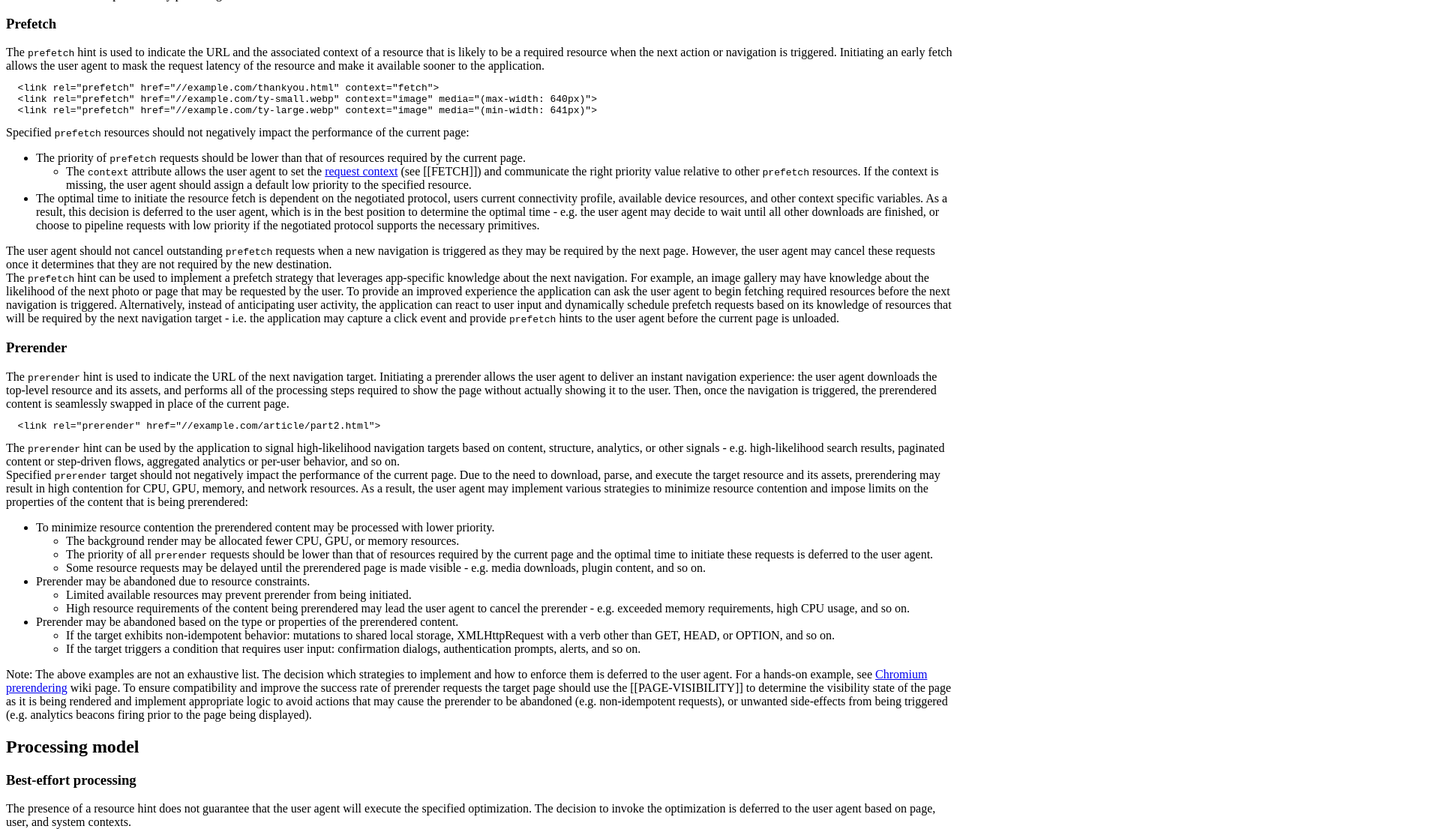
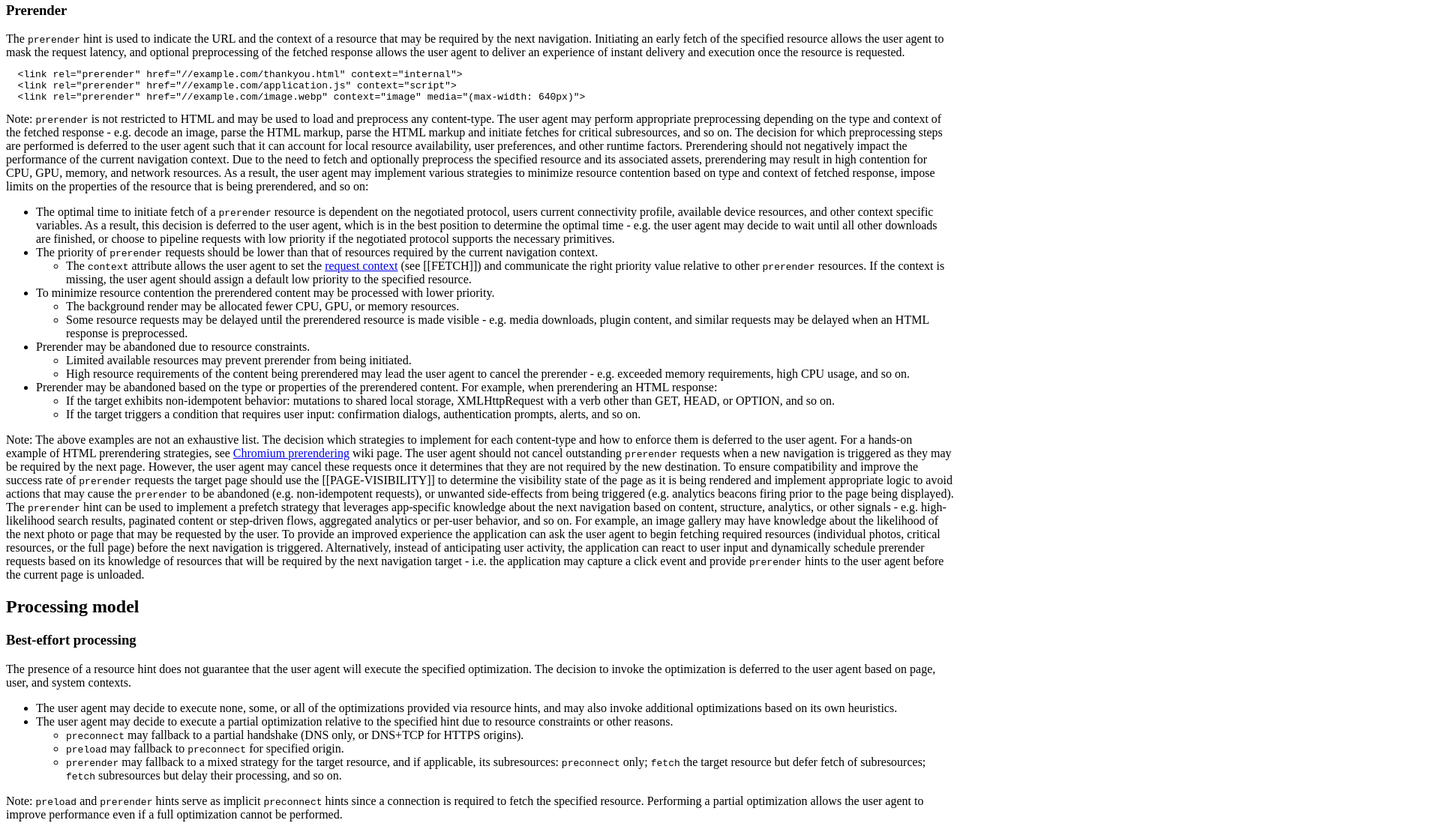
Before and after one commit to igrigorik/resource-hints, a website: page index.src.html in a window 1280 px wide. Shown: the part 1600-2706 px from the top of the page at 75% size, 1920 px wide, since content can reach past the window. Drawn offline with Linux system fonts and the light colour scheme.

Commit message:
first run at merging prefetch+prerender (#2)

```diff
--- a/index.src.html
+++ b/index.src.html
@@ -6,7 +6,7 @@ Status: ED
 Group: webperf
 ED: https://igrigorik.github.io/resource-hints/
 Editor: Ilya Grigorik, Google Inc., https://www.igvita.com/
-Abstract: This specification defines <code>preconnect</code>, <code>preload</code>, <code>prefetch</code>, and <code>prerender</code> hints that the developer, or the server generating or delivering the resources, can use in an interoperable way to assist the user agent in the decision process of which origins it should connect to, which resources it should fetch to improve performance, and which resources may be required by the next navigation.
+Abstract: This specification defines <code>preconnect</code>, <code>preload</code>, and <code>prerender</code> hints that the developer, or the server generating or delivering the resources, can use in an interoperable way to assist the user agent in the decision process of which origins it should connect to, which resources it should fetch to improve performance, and which resources may be required by the next navigation.
 </pre>
 
 <style>
@@ -18,9 +18,9 @@ Abstract: This specification defines <code>preconnect</code>, <code>preload</cod
 
 <h2 id="intro">Introduction</h2>
 
-Modern browsers leverage a wide variety of speculative optimization techniques to anticipate user input and intent, which allows them to hide some of the networking, processing, and rendering latencies: preconnects, early fetching of resources, prefetching of resources for subsequent navigation, and full page prerendering.
+Modern browsers leverage a wide variety of speculative optimization techniques to anticipate user input and intent, which allows them to hide some of the networking, processing, and rendering latencies: preconnects, early fetching of resources, and prefetching and processing of resources for subsequent navigation.
 
-The decision to initiate one or more of the above optimization is typically based on heuristic rules based on document markup and structure, navigation history, and context of the user - e.g. type of device, available compute, memory, and network connectivity, user preferences, and so on. These techniques have proven to be successful, but can be further improved by leveraging the application and page specific knowledge of the developer or the servers responsible for generation and delivery of these resources.
+The decision to initiate one or more of the above optimization is typically based on heuristic rules based on document markup and structure, navigation history, and context of the user - e.g. type of device, available compute and memory resources, network connectivity, user preferences, and so on. These techniques have proven to be successful, but can be further improved by leveraging the application and page specific knowledge of the developer or the servers responsible for generation and delivery of these resources.
 
 For example, the application may provide the following resource hints to the user agent:
 
@@ -32,7 +32,7 @@ For example, the application may provide the following resource hints to the use
 
 Many web applications already leverage a variety prefetching techniques, such as using <code>XMLHttpRequest</code> to prefetch and cache assets before they are needed. However, these implementations are app-specific, are not interoperable with the browser-provided primitives, and do not provide the same level of performance, or worse, conflict and result in delayed or unnecessary downloads that degrade overall page performance.
 
-This specification defines <code>preconnect</code>, <code>preload</code>, <code>prefetch</code>, and <code>prerender</code> hints that the developer, or the server generating or delivering the resources, can use in an interoperable way to assist the user agent in the decision process of which origins it should connect to, which resources it should fetch to improve performance, and which resources may be required by the next navigation.
+This specification defines <code>preconnect</code>, <code>preload</code>, and <code>prerender</code> hints that the developer, or the server generating or delivering the resources, can use in an interoperable way to assist the user agent in the decision process of which origins it should connect to, which resources it should fetch to improve performance, and which resources may be required by the next navigation.
 
 
 <h2 id="resource-hints">Resource Hints</h2>
@@ -41,9 +41,8 @@ Resource hints are advisory and are used to assist the user agent in the decisio
 
 <ul>
   <li><b>Preconnect</b> is used to indicate origins from which resources will be fetched.
-  <li><b>Preload</b> is used to indicate resources that should be fetched as early as possible.
-  <li><b>Prefetch</b> is used to indicate resources that may be required by the next navigation.
-  <li><b>Prerender</b> is used to indicate the next navigation target.
+  <li><b>Preload</b> is used to indicate resources that will be required by the current navigation context.
+  <li><b>Prerender</b> is used to indicate resources that may be required by the next navigation context.
 </ul>
 
 
@@ -121,58 +120,34 @@ The <code>preload</code> hint can be generated both by the application and an op
 </div>
 
 
-<h3 id="prefetch">Prefetch</h3>
+<h3 id="prerender">Prerender</h3>
 
-The <code>prefetch</code> hint is used to indicate the URL and the associated context of a resource that is likely to be a required resource when the next action or navigation is triggered. Initiating an early fetch allows the user agent to mask the request latency of the resource and make it available sooner to the application.
+The <code>prerender</code> hint is used to indicate the URL and the context of a resource that may be required by the next navigation. Initiating an early fetch of the specified resource allows the user agent to mask the request latency, and optional preprocessing of the fetched response allows the user agent to deliver an experience of instant delivery and execution once the resource is requested.
 
 <pre>
-  &lt;link rel="prefetch" href="//example.com/thankyou.html" context="fetch"&gt;
-  &lt;link rel="prefetch" href="//example.com/ty-small.webp" context="image" media="(max-width: 640px)"&gt;
-  &lt;link rel="prefetch" href="//example.com/ty-large.webp" context="image" media="(min-width: 641px)"&gt;
+  &lt;link rel="prerender" href="//example.com/thankyou.html" context="internal"&gt;
+  &lt;link rel="prerender" href="//example.com/application.js" context="script"&gt;
+  &lt;link rel="prerender" href="//example.com/image.webp" context="image" media="(max-width: 640px)"&gt;
 </pre>
 
-Specified <code>prefetch</code> resources should not negatively impact the performance of the current page:
+Note: <code>prerender</code> is not restricted to HTML and may be used to load and preprocess any content-type.
+
+The user agent may perform appropriate preprocessing depending on the type and context of the fetched response - e.g. decode an image, parse the HTML markup, parse the HTML markup and initiate fetches for critical subresources, and so on. The decision for which preprocessing steps are performed is deferred to the user agent such that it can account for local resource availability, user preferences, and other runtime factors.
+
+Prerendering should not negatively impact the performance of the current navigation context. Due to the need to fetch and optionally preprocess the specified resource and its associated assets, prerendering may result in high contention for CPU, GPU, memory, and network resources. As a result, the user agent may implement various strategies to minimize resource contention based on type and context of fetched response, impose limits on the properties of the resource that is being prerendered, and so on:
 
 <ul>
-  <li>The priority of <code>prefetch</code> requests should be lower than that of resources required by the current page.
+   <li>The optimal time to initiate fetch of a <code>prerender</code> resource is dependent on the negotiated protocol, users current connectivity profile, available device resources, and other context specific variables. As a result, this decision is deferred to the user agent, which is in the best position to determine the optimal time - e.g. the user agent may decide to wait until all other downloads are finished, or choose to pipeline requests with low priority if the negotiated protocol supports the necessary primitives.
+
+  <li>The priority of <code>prerender</code> requests should be lower than that of resources required by the current navigation context.
     <ul>
-      <li>The <code>context</code> attribute allows the user agent to set the <a href="http://fetch.spec.whatwg.org/#concept-request-context">request context</a> (see [[FETCH]]) and communicate the right priority value relative to other <code>prefetch</code> resources. If the context is missing, the user agent should assign a default low priority to the specified resource.
+      <li>The <code>context</code> attribute allows the user agent to set the <a href="http://fetch.spec.whatwg.org/#concept-request-context">request context</a> (see [[FETCH]]) and communicate the right priority value relative to other <code>prerender</code> resources. If the context is missing, the user agent should assign a default low priority to the specified resource.
     </ul>
 
-  <li>The optimal time to initiate the resource fetch is dependent on the negotiated protocol, users current connectivity profile, available device resources, and other context specific variables. As a result, this decision is deferred to the user agent, which is in the best position to determine the optimal time - e.g. the user agent may decide to wait until all other downloads are finished, or choose to pipeline requests with low priority if the negotiated protocol supports the necessary primitives.
-</ul>
-
-The user agent should not cancel outstanding <code>prefetch</code> requests when a new navigation is triggered as they may be required by the next page. However, the user agent may cancel these requests once it determines that they are not required by the new destination.
-
-<div class="example">
-The <code>prefetch</code> hint can be used to implement a prefetch strategy that leverages app-specific knowledge about the next navigation.
-
-For example, an image gallery may have knowledge about the likelihood of the next photo or page that may be requested by the user. To provide an improved experience the application can ask the user agent to begin fetching required resources before the next navigation is triggered.
-
-Alternatively, instead of anticipating user activity, the application can react to user input and dynamically schedule prefetch requests based on its knowledge of resources that will be required by the next navigation target - i.e. the application may capture a click event and provide <code>prefetch</code> hints to the user agent before the current page is unloaded.
-</div>
-
-
-<h3 id="prerender">Prerender</h3>
-
-The <code>prerender</code> hint is used to indicate the URL of the next navigation target. Initiating a prerender allows the user agent to deliver an instant navigation experience: the user agent downloads the top-level resource and its assets, and performs all of the processing steps required to show the page without actually showing it to the user. Then, once the navigation is triggered, the prerendered content is seamlessly swapped in place of the current page.
-
-<pre>
-  &lt;link rel="prerender" href="//example.com/article/part2.html"&gt;
-</pre>
-
-<div class="example">
-The <code>prerender</code> hint can be used by the application to signal high-likelihood navigation targets based on content, structure, analytics, or other signals - e.g. high-likelihood search results, paginated content or step-driven flows, aggregated analytics or per-user behavior, and so on.
-</div>
-
-Specified <code>prerender</code> target should not negatively impact the performance of the current page. Due to the need to download, parse, and execute the target resource and its assets, prerendering may result in high contention for CPU, GPU, memory, and network resources. As a result, the user agent may implement various strategies to minimize resource contention and impose limits on the properties of the content that is being prerendered:
-
-<ul>
   <li>To minimize resource contention the prerendered content may be processed with lower priority.
     <ul>
       <li>The background render may be allocated fewer CPU, GPU, or memory resources.
-      <li>The priority of all <code>prerender</code> requests should be lower than that of resources required by the current page and the optimal time to initiate these requests is deferred to the user agent.
-      <li>Some resource requests may be delayed until the prerendered page is made visible - e.g. media downloads, plugin content, and so on.
+      <li>Some resource requests may be delayed until the prerendered resource is made visible - e.g. media downloads, plugin content, and similar requests may be delayed when an HTML response is preprocessed.
     </ul>
 
   <li>Prerender may be abandoned due to resource constraints.
@@ -181,16 +156,26 @@ Specified <code>prerender</code> target should not negatively impact the perform
       <li>High resource requirements of the content being prerendered may lead the user agent to cancel the prerender - e.g. exceeded memory requirements, high CPU usage, and so on.
     </ul>
 
-  <li>Prerender may be abandoned based on the type or properties of the prerendered content.
+  <li>Prerender may be abandoned based on the type or properties of the prerendered content. For example, when prerendering an HTML response:
     <ul>
       <li>If the target exhibits non-idempotent behavior: mutations to shared local storage, XMLHttpRequest with a verb other than GET, HEAD, or OPTION, and so on.
       <li>If the target triggers a condition that requires user input: confirmation dialogs, authentication prompts, alerts, and so on.
     </ul>
 </ul>
 
-Note: The above examples are not an exhaustive list. The decision which strategies to implement and how to enforce them is deferred to the user agent. For a hands-on example, see <a href="http://www.chromium.org/developers/design-documents/prerender">Chromium prerendering</a> wiki page.
+Note: The above examples are not an exhaustive list. The decision which strategies to implement for each content-type and how to enforce them is deferred to the user agent. For a hands-on example of HTML prerendering strategies, see <a href="http://www.chromium.org/developers/design-documents/prerender">Chromium prerendering</a> wiki page.
 
-To ensure compatibility and improve the success rate of prerender requests the target page should use the [[PAGE-VISIBILITY]] to determine the visibility state of the page as it is being rendered and implement appropriate logic to avoid actions that may cause the prerender to be abandoned (e.g. non-idempotent requests), or unwanted side-effects from being triggered (e.g. analytics beacons firing prior to the page being displayed).
+The user agent should not cancel outstanding <code>prerender</code> requests when a new navigation is triggered as they may be required by the next page. However, the user agent may cancel these requests once it determines that they are not required by the new destination.
+
+To ensure compatibility and improve the success rate of <code>prerender</code> requests the target page should use the [[PAGE-VISIBILITY]] to determine the visibility state of the page as it is being rendered and implement appropriate logic to avoid actions that may cause the <code>prerender</code> to be abandoned (e.g. non-idempotent requests), or unwanted side-effects from being triggered (e.g. analytics beacons firing prior to the page being displayed).
+
+<div class="example">
+The <code>prerender</code> hint can be used to implement a prefetch strategy that leverages app-specific knowledge about the next navigation based on content, structure, analytics, or other signals - e.g. high-likelihood search results, paginated content or step-driven flows, aggregated analytics or per-user behavior, and so on.
+
+For example, an image gallery may have knowledge about the likelihood of the next photo or page that may be requested by the user. To provide an improved experience the application can ask the user agent to begin fetching required resources (individual photos, critical resources, or the full page) before the next navigation is triggered.
+
+Alternatively, instead of anticipating user activity, the application can react to user input and dynamically schedule prerender requests based on its knowledge of resources that will be required by the next navigation target - i.e. the application may capture a click event and provide <code>prerender</code> hints to the user agent before the current page is unloaded.
+</div>
 
 
 <h2 id="processing">Processing model</h2>
@@ -205,12 +190,11 @@ The presence of a resource hint does not guarantee that the user agent will exec
     <ul>
       <li><code>preconnect</code> may fallback to a partial handshake (DNS only, or DNS+TCP for HTTPS origins).
       <li><code>preload</code> may fallback to <code>preconnect</code> for specified origin.
-      <li><code>prefetch</code> may fallback to <code>preconnect</code> for specified origin.
-      <li><code>prerender</code> may fallback to a mixed strategy for the target page and its resources: <code>preconnect</code> only; <code>prefetch</code> the target page but defer fetch of resources; <code>prefetch</code> subresources but delay their execution, and so on.
+      <li><code>prerender</code> may fallback to a mixed strategy for the target resource, and if applicable, its subresources: <code>preconnect</code> only; <code>fetch</code> the target resource but defer fetch of subresources; <code>fetch</code> subresources but delay their processing, and so on.
     </ul>
 </ul>
 
-Note: <code>preload</code> and <code>prefetch</code> hints serve as implicit <code>preconnect</code> hints since a connection is required to fetch the resource; a <code>prerender</code> hint serves as an implicit <code>prefetch</code> hint, and so on. Performing a partial optimization allows the user agent to improve performance even if a full optimization cannot be performed.
+Note: <code>preload</code> and <code>prerender</code> hints serve as implicit <code>preconnect</code> hints since a connection is required to fetch the specified resource. Performing a partial optimization allows the user agent to improve performance even if a full optimization cannot be performed.
 
 
 <h3 id="dynamic-scheduling">Dynamic scheduling</h3>
@@ -238,9 +222,8 @@ The user agent should process resource hints specified via the <a href="http://t
 <pre>
   Link: &lt;https://example.com&gt;; rel=preconnect
   Link: &lt;https://example.com/font.woff&gt;; rel=preload; context=font
-  Link: &lt;https://example.com/thankyou.html&gt;; rel=prefetch; context=fetch
-  Link: &lt;https://example.com/logo-hires.html&gt;; rel=prefetch; context=image; media=min-resolution:2dppx
   Link: &lt;https://example.com/article/part2.html&gt;; rel=prerender
+  Link: &lt;https://example.com/logo-hires.html&gt;; rel=prerender; context=image; media=min-resolution:2dppx
 </pre>
 
 The application may provide one or more of the same type of hint via multiple HTTP headers or via a comma separated list. The user agent should process such hints in addition to and in the same way as document specified and dynamically scheduled resource hints.
@@ -257,15 +240,16 @@ Delivering resource hints via <code>Link</code> header allows automated optimiza
 
 <h3 id="matching-request">Matching hint responses with requests</h3>
 
-Resources fetched via <code>preload</code>, <code>prefetch</code>, and <code>prerender</code> are retained by the user agent until they are fetched with a matching request. The user agent may decide to discard the retained response due to resource constraints, a timeout (recommended, at least 300 seconds), or other reasons.
+Resources fetched via <code>preload</code> and <code>prerender</code> are retained by the user agent until they are fetched with a matching request. The user agent may decide to discard the retained response due to resource constraints, a timeout (recommended, at least 300 seconds), or other reasons.
 
 <div class="example">
 A JavaScript resource is fetched via <code>preload</code> and the response contains a <code>no-cache</code> directive. The fetched response is retained by the user agent and is immediately returned when fetched with a matching request at a later time - e.g. via a <code>script</code> tag or other means. This ensures that the user agent does not incur an unnecessary revalidation, or a duplicate download, between the initial resource fetch initiated via the specified resource hint and a later fetch requesting the same resource.
 </div>
 
+
 <h3 id="prioritization">Request prioritization</h3>
 
-Resources fetched via <code>preload</code>, <code>prefetch</code>, and <code>prerender</code> have a priority value that is determined via the specified request context and relative priority of the resource hint - e.g. <code>preload</code> initiated requests have higher priority than <code>prefetch</code> requests with the same context. In the case where the same resource has mixed prioritization hints, the user agent should resolve the conflict:
+Resources fetched via <code>preload</code> and <code>prerender</code> have a priority value that is determined via the specified request context and relative priority of the resource hint - i.e. <code>preload</code> initiated requests have higher priority than <code>prerender</code> requests with the same context. In the case where the same resource has mixed prioritization hints, the user agent should resolve the conflict:
 
 <ul>
   <li>If the request has not yet been dispatched, the user agent should use the highest specified priority.
```
